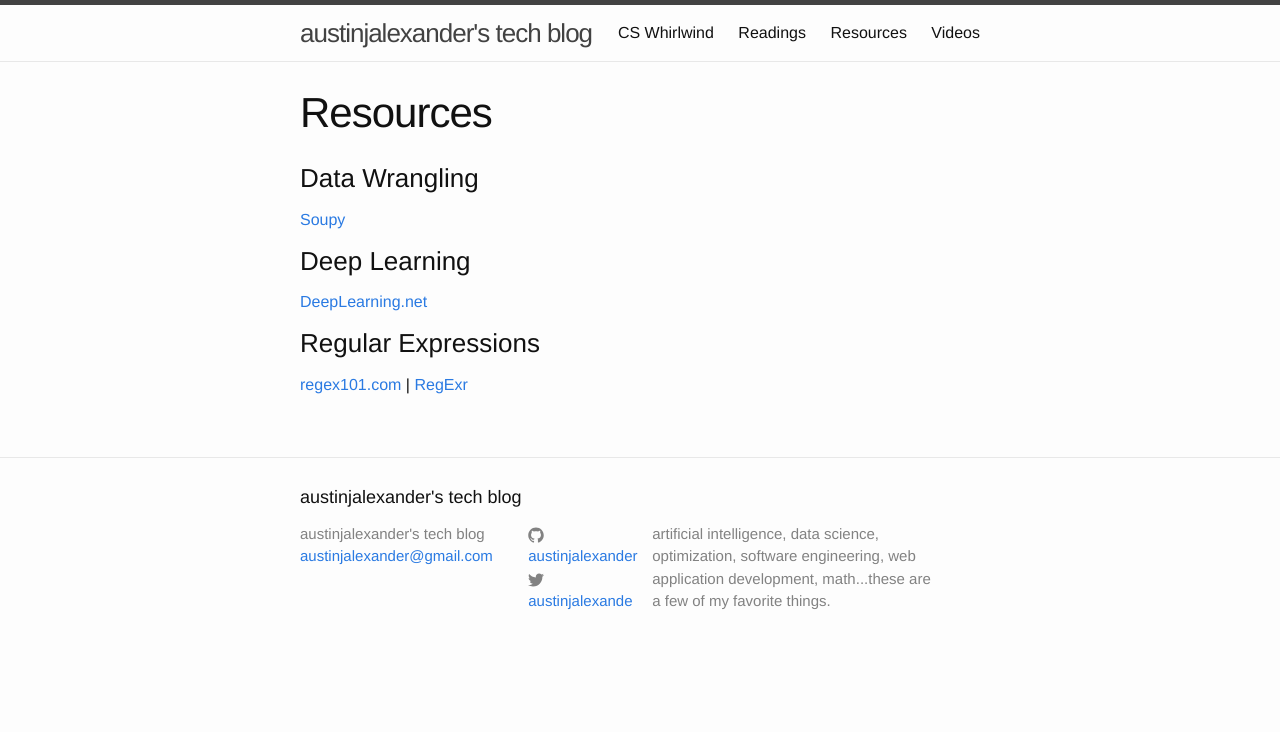
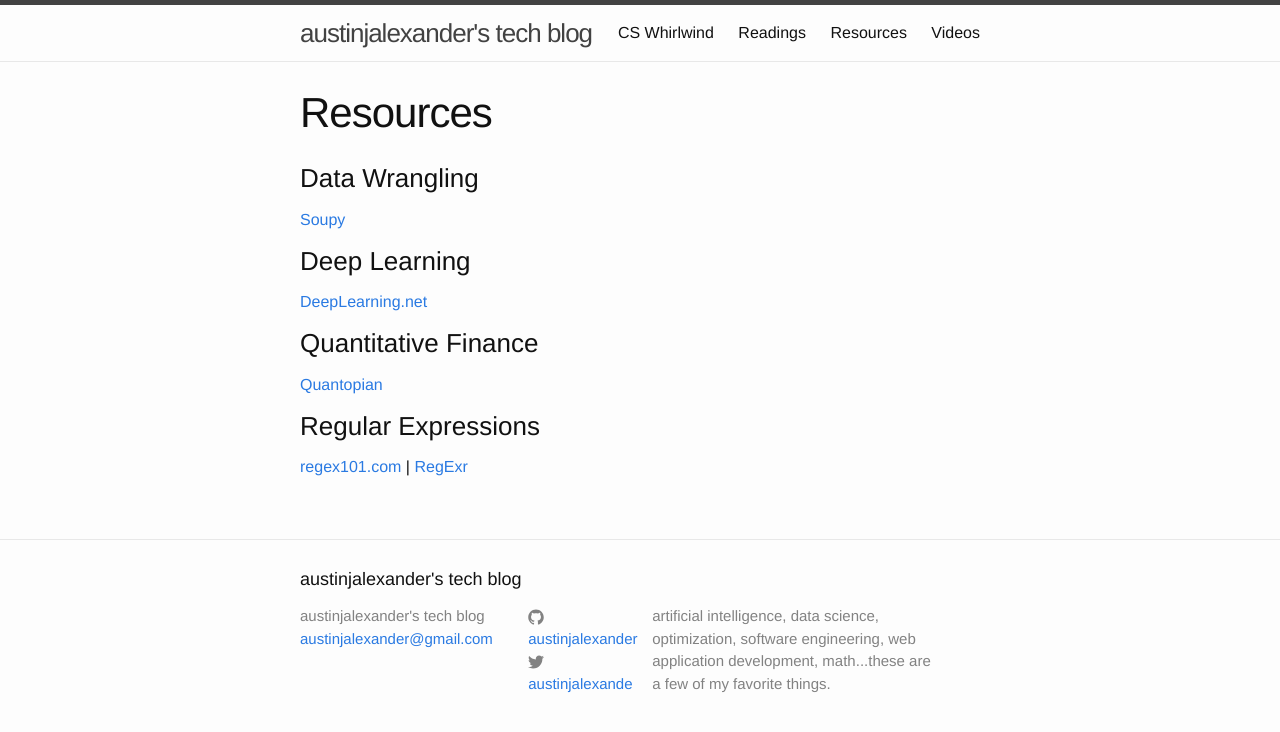
Before and after one commit to austinjalexander/austinjalexander.github.io, a Jekyll site: the page built from resources.md, in a window 1280 px wide. Shown: the top 732 px of the page. Built offline with Jekyll 4.4.1, drawn with Linux system fonts in a browser that asks for light colours; nearby versions of some CDN libraries.

Commit message:
added quant

```diff
--- a/resources.md
+++ b/resources.md
@@ -10,6 +10,9 @@ permalink: /resources/
 ###Deep Learning
 <a href="http://deeplearning.net/" target="_blank">DeepLearning.net</a>
 
+###Quantitative Finance
+<a href="https://www.quantopian.com/home" target="_blank">Quantopian</a>
+
 ###Regular Expressions
 <a href="https://regex101.com/#python" target="_blank">regex101.com</a> |
 <a href="http://regexr.com/" target="_blank">RegExr</a>
```
